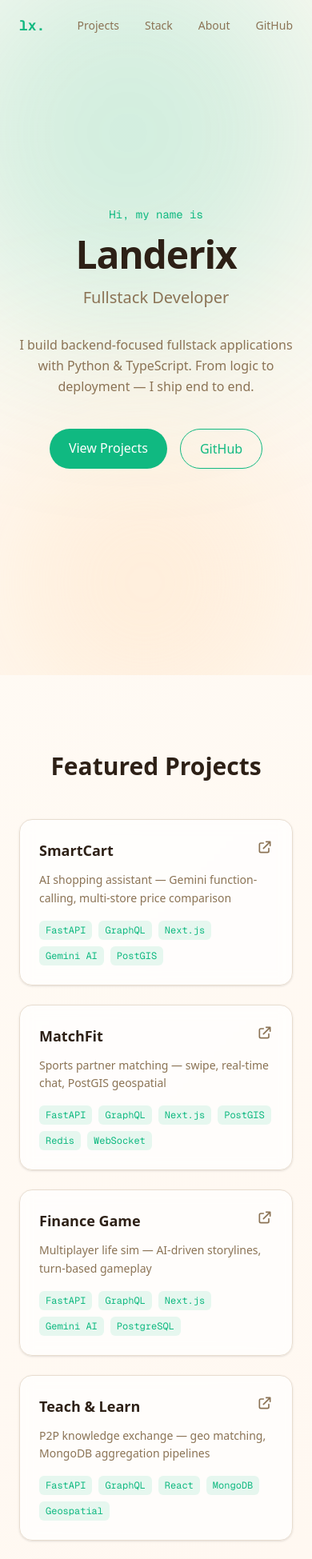
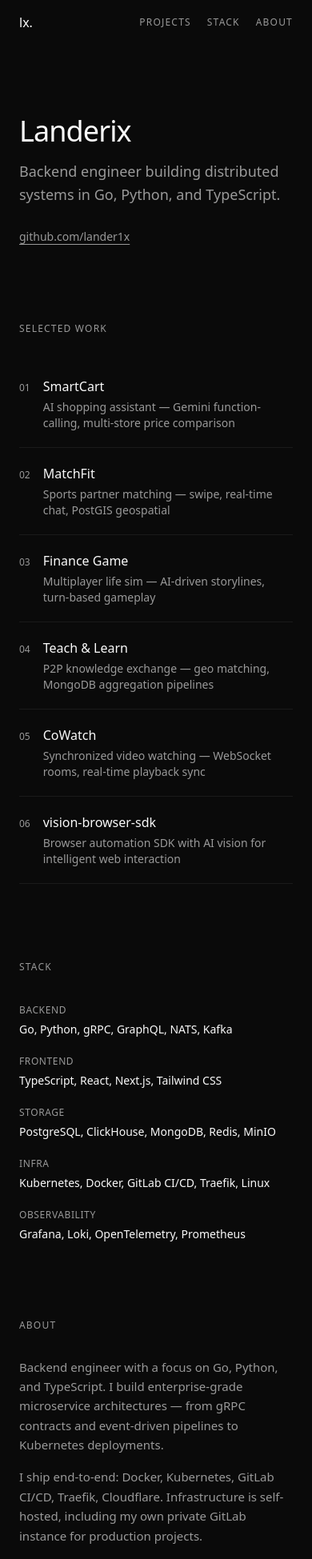
Before and after one commit to Dimitrymas/dimitrymas.github.io, a Next.js app: page / in a window 390 px wide. Shown: the top 1949 px of the page at 80% size. Built offline with nearby package versions, Linux system fonts and the light colour scheme.

Commit message:
Redesign: editorial minimal, typography-driven layout
Single-column 960px, left-aligned, no cards/pills/grids.
Drop DeployIntro and ProjectCard. Sections use mono labels,
projects as bordered rows with hover accent, key-value tech stack.
Improved muted contrast and mobile responsiveness.

```diff
--- a/src/app/globals.css
+++ b/src/app/globals.css
@@ -1,19 +1,17 @@
 @import "tailwindcss";
 
 :root {
-  --background: #FFFBF5;
-  --background-alt: #FFF5ED;
-  --foreground: #2D2016;
+  --background: #0A0A0A;
+  --foreground: #FAFAFA;
   --accent: #10B981;
   --accent-hover: #34D399;
-  --card-bg: rgba(255, 255, 255, 0.7);
-  --card-border: #E8DDD0;
-  --muted: #8B7355;
+  --card-bg: #141414;
+  --card-border: #262626;
+  --muted: #999999;
 }
 
 @theme inline {
   --color-background: var(--background);
-  --color-background-alt: var(--background-alt);
   --color-foreground: var(--foreground);
   --color-accent: var(--accent);
   --color-accent-hover: var(--accent-hover);
@@ -21,11 +19,11 @@
   --color-card-border: var(--card-border);
   --color-muted: var(--muted);
   --font-sans: var(--font-inter);
-  --font-mono: var(--font-geist-mono);
+  --font-mono: var(--font-jetbrains-mono);
 }
 
 body {
-  background: linear-gradient(135deg, var(--background) 0%, var(--background-alt) 100%);
+  background: var(--background);
   color: var(--foreground);
   font-family: var(--font-sans), Arial, Helvetica, sans-serif;
   min-height: 100vh;
--- a/src/app/page.tsx
+++ b/src/app/page.tsx
@@ -9,7 +9,7 @@ export default function Home() {
   return (
     <>
       <Navbar />
-      <main>
+      <main className="max-w-[960px] mx-auto px-6 md:px-8">
         <Hero />
         <Projects />
         <TechStack />
--- a/src/components/About.tsx
+++ b/src/components/About.tsx
@@ -4,32 +4,28 @@ import { motion } from "framer-motion";
 
 export default function About() {
   return (
-    <section id="about" className="py-24 px-6">
-      <div className="max-w-2xl mx-auto text-center">
+    <section id="about" className="pb-24">
+      <p className="font-mono text-xs uppercase tracking-widest text-muted mb-8">
+        About
+      </p>
       <motion.div
-          initial={{ opacity: 0, y: 20 }}
-          whileInView={{ opacity: 1, y: 0 }}
+        initial={{ opacity: 0 }}
+        whileInView={{ opacity: 1 }}
         viewport={{ once: true }}
         transition={{ duration: 0.5 }}
+        className="max-w-[560px]"
       >
-          <h2 className="text-3xl font-bold mb-8 text-foreground">About</h2>
-          <p className="text-muted leading-relaxed mb-4">
-            I&apos;m a fullstack developer with a strong backend focus. My core
-            stack is Python with FastAPI and Strawberry GraphQL on the backend,
-            and React with Next.js on the frontend.
+        <p className="text-muted text-[15px] leading-relaxed mb-4">
+          Backend engineer with a focus on Go, Python, and TypeScript. I build
+          enterprise-grade microservice architectures — from gRPC contracts and
+          event-driven pipelines to Kubernetes deployments.
         </p>
-          <p className="text-muted leading-relaxed mb-4">
-            I don&apos;t just write code — I ship it. Docker, Compose, Swarm,
-            GitLab CI/CD, Traefik, Cloudflare — all part of the workflow. I like
-            having control over systems end-to-end: from writing the logic, to
-            designing clean UIs, to deploying everything on my own terms.
-          </p>
-          <p className="text-muted leading-relaxed">
-            Infrastructure is self-hosted, including my own private GitLab
-            instance where I manage production projects.
+        <p className="text-muted text-[15px] leading-relaxed">
+          I ship end-to-end: Docker, Kubernetes, GitLab CI/CD, Traefik,
+          Cloudflare. Infrastructure is self-hosted, including my own private
+          GitLab instance for production projects.
         </p>
       </motion.div>
-      </div>
     </section>
   );
 }
--- a/src/components/Footer.tsx
+++ b/src/components/Footer.tsx
@@ -1,26 +1,18 @@
 export default function Footer() {
   return (
-    <footer className="py-12 px-6 border-t border-[#E8DDD0]">
-      <div className="max-w-5xl mx-auto flex flex-col md:flex-row items-center justify-between gap-4">
-        <span className="font-mono text-sm text-muted">
+    <footer className="border-t border-[#1A1A1A]">
+      <div className="max-w-[960px] mx-auto px-6 md:px-8 py-8 flex flex-col md:flex-row items-start md:items-center justify-between gap-4">
+        <span className="font-mono text-xs text-[#525252]">
           Landerix &copy; {new Date().getFullYear()}
         </span>
-        <div className="flex gap-6">
         <a
           href="https://github.com/lander1x"
           target="_blank"
           rel="noopener noreferrer"
-            className="text-sm text-muted hover:text-foreground transition-colors"
+          className="font-mono text-xs text-[#525252] hover:text-foreground transition-colors"
         >
-            GitHub
+          github.com/lander1x
         </a>
-          <a
-            href="https://landerix.me"
-            className="text-sm text-muted hover:text-foreground transition-colors"
-          >
-            landerix.me
-          </a>
-        </div>
       </div>
     </footer>
   );
--- a/src/components/Hero.tsx
+++ b/src/components/Hero.tsx
@@ -4,67 +4,35 @@ import { motion } from "framer-motion";
 
 export default function Hero() {
   return (
-    <section className="min-h-screen flex items-center justify-center px-6 relative overflow-hidden">
-      {/* Decorative gradient blobs */}
-      <div className="absolute top-[-10%] right-[-5%] w-[500px] h-[500px] rounded-full bg-accent/20 blur-[120px] z-[-1]" />
-      <div className="absolute bottom-[-10%] left-[-5%] w-[400px] h-[400px] rounded-full bg-[#FED7AA]/40 blur-[120px] z-[-1]" />
-
-      <div className="max-w-3xl text-center">
-        <motion.p
-          initial={{ opacity: 0, y: 20 }}
-          animate={{ opacity: 1, y: 0 }}
-          transition={{ duration: 0.5 }}
-          className="text-accent font-mono text-sm mb-4"
-        >
-          Hi, my name is
-        </motion.p>
+    <section className="pt-36 md:pt-44 pb-24 md:pb-32">
       <motion.h1
-          initial={{ opacity: 0, y: 20 }}
-          animate={{ opacity: 1, y: 0 }}
-          transition={{ duration: 0.5, delay: 0.1 }}
-          className="text-5xl md:text-7xl font-bold tracking-tight mb-4 text-foreground"
+        initial={{ opacity: 0 }}
+        animate={{ opacity: 1 }}
+        transition={{ duration: 0.6 }}
+        className="text-4xl md:text-5xl font-medium tracking-tight mb-4 text-foreground"
       >
         Landerix
       </motion.h1>
       <motion.p
-          initial={{ opacity: 0, y: 20 }}
-          animate={{ opacity: 1, y: 0 }}
-          transition={{ duration: 0.5, delay: 0.2 }}
-          className="text-xl md:text-2xl text-muted mb-8"
+        initial={{ opacity: 0 }}
+        animate={{ opacity: 1 }}
+        transition={{ duration: 0.6, delay: 0.1 }}
+        className="text-muted text-lg max-w-[480px] leading-relaxed mb-6"
       >
-          Fullstack Developer
+        Backend engineer building distributed systems in Go, Python, and
+        TypeScript.
       </motion.p>
-        <motion.p
-          initial={{ opacity: 0, y: 20 }}
-          animate={{ opacity: 1, y: 0 }}
-          transition={{ duration: 0.5, delay: 0.3 }}
-          className="text-muted max-w-lg mx-auto mb-10 leading-relaxed"
-        >
-          I build backend-focused fullstack applications with Python &
-          TypeScript. From logic to deployment — I ship end to end.
-        </motion.p>
-        <motion.div
-          initial={{ opacity: 0, y: 20 }}
-          animate={{ opacity: 1, y: 0 }}
-          transition={{ duration: 0.5, delay: 0.4 }}
-          className="flex gap-4 justify-center"
-        >
-          <a
-            href="#projects"
-            className="px-6 py-3 bg-accent hover:bg-accent-hover text-white rounded-full font-medium transition-colors"
-          >
-            View Projects
-          </a>
-          <a
+      <motion.a
+        initial={{ opacity: 0 }}
+        animate={{ opacity: 1 }}
+        transition={{ duration: 0.6, delay: 0.2 }}
         href="https://github.com/lander1x"
         target="_blank"
         rel="noopener noreferrer"
-            className="px-6 py-3 border border-accent text-accent hover:bg-accent/10 rounded-full font-medium transition-colors"
+        className="font-mono text-sm text-muted underline underline-offset-4 hover:text-accent transition-colors"
       >
-            GitHub
-          </a>
-        </motion.div>
-      </div>
+        github.com/lander1x
+      </motion.a>
     </section>
   );
 }
--- a/src/components/Navbar.tsx
+++ b/src/components/Navbar.tsx
@@ -19,34 +19,26 @@ export default function Navbar() {
 
   return (
     <nav
-      className={`fixed top-0 left-0 right-0 z-50 transition-all duration-300 ${
+      className={`fixed top-0 left-0 right-0 z-40 transition-all duration-300 ${
         scrolled
-          ? "bg-white/80 backdrop-blur-md border-b border-[#E8DDD0]"
+          ? "bg-[#0A0A0A]/80 backdrop-blur-md border-b border-[#262626]"
           : "bg-transparent"
       }`}
     >
-      <div className="max-w-5xl mx-auto px-6 h-16 flex items-center justify-between">
-        <a href="#" className="font-mono text-lg font-bold text-accent">
+      <div className="max-w-[960px] mx-auto px-6 md:px-8 h-14 flex items-center justify-between">
+        <a href="#" className="font-medium text-foreground">
           lx.
         </a>
-        <div className="flex gap-8">
+        <div className="flex gap-5 md:gap-8">
           {links.map((link) => (
             <a
               key={link.href}
               href={link.href}
-              className="text-sm text-muted hover:text-foreground transition-colors"
+              className="font-mono text-xs uppercase tracking-widest text-muted hover:text-foreground transition-colors"
             >
               {link.label}
             </a>
           ))}
-          <a
-            href="https://github.com/lander1x"
-            target="_blank"
-            rel="noopener noreferrer"
-            className="text-sm text-muted hover:text-foreground transition-colors"
-          >
-            GitHub
-          </a>
         </div>
       </div>
     </nav>
--- a/src/components/ProjectCard.tsx
+++ /dev/null
@@ -1,56 +0,0 @@
-"use client";
-
-import { motion } from "framer-motion";
-import type { Project } from "@/data/projects";
-
-interface Props {
-  project: Project;
-  index: number;
-}
-
-export default function ProjectCard({ project, index }: Props) {
-  return (
-    <motion.a
-      href={project.github}
-      target="_blank"
-      rel="noopener noreferrer"
-      initial={{ opacity: 0, y: 30 }}
-      whileInView={{ opacity: 1, y: 0 }}
-      viewport={{ once: true, margin: "-50px" }}
-      transition={{ duration: 0.4, delay: index * 0.1 }}
-      className="group block bg-white/70 backdrop-blur-sm border border-[#E8DDD0] rounded-2xl p-6 shadow-sm hover:shadow-lg hover:border-accent/50 transition-all duration-300 hover:-translate-y-1"
-    >
-      <div className="flex items-start justify-between mb-3">
-        <h3 className="text-lg font-semibold text-foreground group-hover:text-accent transition-colors">
-          {project.title}
-        </h3>
-        <svg
-          className="w-5 h-5 text-muted group-hover:text-accent transition-colors"
-          fill="none"
-          stroke="currentColor"
-          viewBox="0 0 24 24"
-        >
-          <path
-            strokeLinecap="round"
-            strokeLinejoin="round"
-            strokeWidth={2}
-            d="M10 6H6a2 2 0 00-2 2v10a2 2 0 002 2h10a2 2 0 002-2v-4M14 4h6m0 0v6m0-6L10 14"
-          />
-        </svg>
-      </div>
-      <p className="text-muted text-sm mb-4 leading-relaxed">
-        {project.description}
-      </p>
-      <div className="flex flex-wrap gap-2">
-        {project.tech.map((t) => (
-          <span
-            key={t}
-            className="text-xs font-mono text-accent bg-accent/10 px-2 py-1 rounded-md"
-          >
-            {t}
-          </span>
-        ))}
-      </div>
-    </motion.a>
-  );
-}
--- a/src/components/Projects.tsx
+++ b/src/components/Projects.tsx
@@ -1,20 +1,46 @@
 "use client";
 
+import { motion } from "framer-motion";
 import { projects } from "@/data/projects";
-import ProjectCard from "./ProjectCard";
 
 export default function Projects() {
   return (
-    <section id="projects" className="py-24 px-6">
-      <div className="max-w-5xl mx-auto">
-        <h2 className="text-3xl font-bold mb-12 text-center text-foreground">
-          Featured Projects
-        </h2>
-        <div className="grid md:grid-cols-2 lg:grid-cols-3 gap-6">
-          {projects.map((project, i) => (
-            <ProjectCard key={project.title} project={project} index={i} />
-          ))}
-        </div>
+    <section id="projects" className="pb-24">
+      <p className="font-mono text-xs uppercase tracking-widest text-muted mb-8">
+        Selected work
+      </p>
+      <div>
+        {projects.map((project, i) => (
+          <motion.a
+            key={project.title}
+            href={project.github}
+            target="_blank"
+            rel="noopener noreferrer"
+            initial={{ opacity: 0 }}
+            whileInView={{ opacity: 1 }}
+            viewport={{ once: true }}
+            transition={{ duration: 0.4, delay: i * 0.05 }}
+            className="group flex items-baseline gap-4 md:gap-6 py-5 border-b border-[#1A1A1A] transition-colors"
+          >
+            <span className="font-mono text-xs text-muted shrink-0">
+              {String(i + 1).padStart(2, "0")}
+            </span>
+            <div className="flex-1 min-w-0">
+              <span className="text-foreground font-medium transition-all duration-200 group-hover:translate-x-2 group-hover:text-accent inline-block">
+                {project.title}
+              </span>
+              <span className="text-muted text-sm hidden sm:inline ml-3">
+                {project.description}
+              </span>
+              <p className="text-muted text-sm mt-1 sm:hidden">
+                {project.description}
+              </p>
+            </div>
+            <span className="font-mono text-xs text-muted hidden md:block shrink-0">
+              {project.tech.join(" / ")}
+            </span>
+          </motion.a>
+        ))}
       </div>
     </section>
   );
--- a/src/components/TechStack.tsx
+++ b/src/components/TechStack.tsx
@@ -2,64 +2,53 @@
 
 import { motion } from "framer-motion";
 
-interface TechCategory {
-  name: string;
-  items: string[];
-}
-
-const categories: TechCategory[] = [
+const categories = [
   {
     name: "Backend",
-    items: ["Go", "Python", "gRPC", "GraphQL", "NATS", "Kafka"],
+    items: "Go, Python, gRPC, GraphQL, NATS, Kafka",
   },
   {
     name: "Frontend",
-    items: ["TypeScript", "React", "Next.js", "Tailwind CSS"],
+    items: "TypeScript, React, Next.js, Tailwind CSS",
   },
   {
-    name: "Database & Storage",
-    items: ["PostgreSQL", "ClickHouse", "MongoDB", "Redis", "MinIO"],
+    name: "Storage",
+    items: "PostgreSQL, ClickHouse, MongoDB, Redis, MinIO",
   },
   {
-    name: "Infrastructure",
-    items: ["Kubernetes", "Docker", "GitLab CI/CD", "Traefik", "Linux"],
+    name: "Infra",
+    items: "Kubernetes, Docker, GitLab CI/CD, Traefik, Linux",
   },
   {
     name: "Observability",
-    items: ["Grafana", "Loki", "OpenTelemetry", "Prometheus"],
+    items: "Grafana, Loki, OpenTelemetry, Prometheus",
   },
 ];
 
 export default function TechStack() {
   return (
-    <section id="stack" className="py-24 px-6 bg-[#FFF5ED]/50">
-      <div className="max-w-5xl mx-auto">
-        <h2 className="text-3xl font-bold mb-12 text-center text-foreground">Tech Stack</h2>
-        <div className="grid md:grid-cols-2 lg:grid-cols-3 gap-8">
-          {categories.map((cat, catIndex) => (
+    <section id="stack" className="pb-24">
+      <p className="font-mono text-xs uppercase tracking-widest text-muted mb-8">
+        Stack
+      </p>
+      <div className="space-y-4 md:space-y-0 md:grid md:grid-cols-[140px_1fr] md:gap-y-4 md:gap-x-8">
+        {categories.map((cat, i) => (
           <motion.div
             key={cat.name}
-              initial={{ opacity: 0, y: 20 }}
-              whileInView={{ opacity: 1, y: 0 }}
+            initial={{ opacity: 0 }}
+            whileInView={{ opacity: 1 }}
             viewport={{ once: true }}
-              transition={{ duration: 0.4, delay: catIndex * 0.1 }}
+            transition={{ duration: 0.4, delay: i * 0.05 }}
+            className="md:contents"
           >
-              <h3 className="text-sm font-mono text-accent mb-4 uppercase tracking-wider">
+            <span className="font-mono text-xs text-muted uppercase tracking-wider">
               {cat.name}
-              </h3>
-              <div className="flex flex-wrap gap-2">
-                {cat.items.map((item) => (
-                  <span
-                    key={item}
-                    className="px-3 py-2 bg-white border border-[#E8DDD0] rounded-xl text-sm text-foreground hover:border-accent/50 transition-colors"
-                  >
-                    {item}
             </span>
-                ))}
-              </div>
+            <p className="text-foreground text-sm mt-1 md:mt-0">
+              {cat.items}
+            </p>
           </motion.div>
         ))}
-        </div>
       </div>
     </section>
   );
```
Lines whose indentation alone changed are shown as unchanged.
